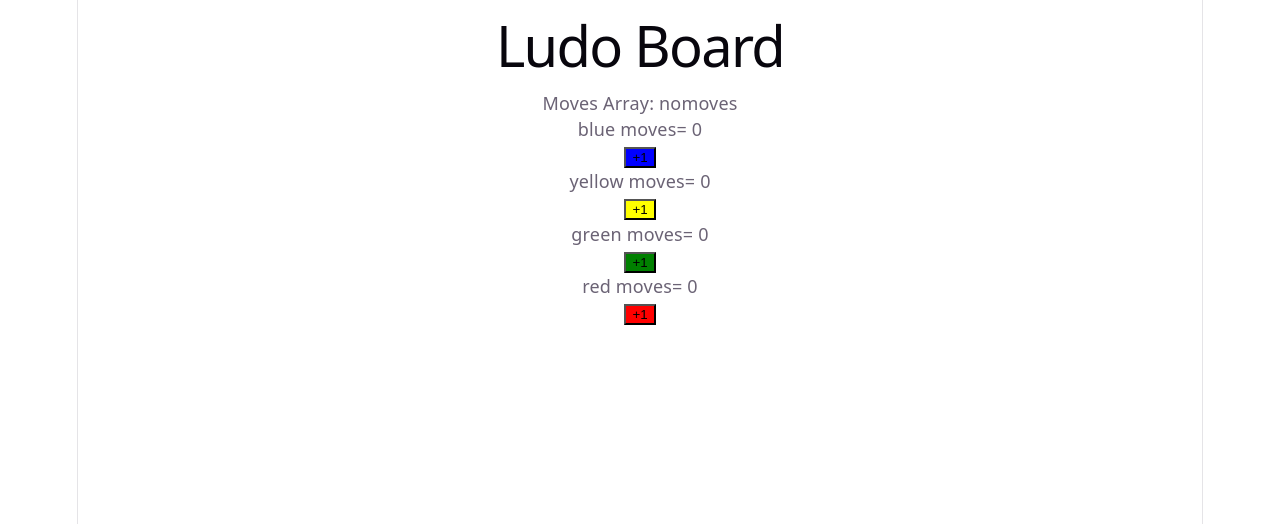
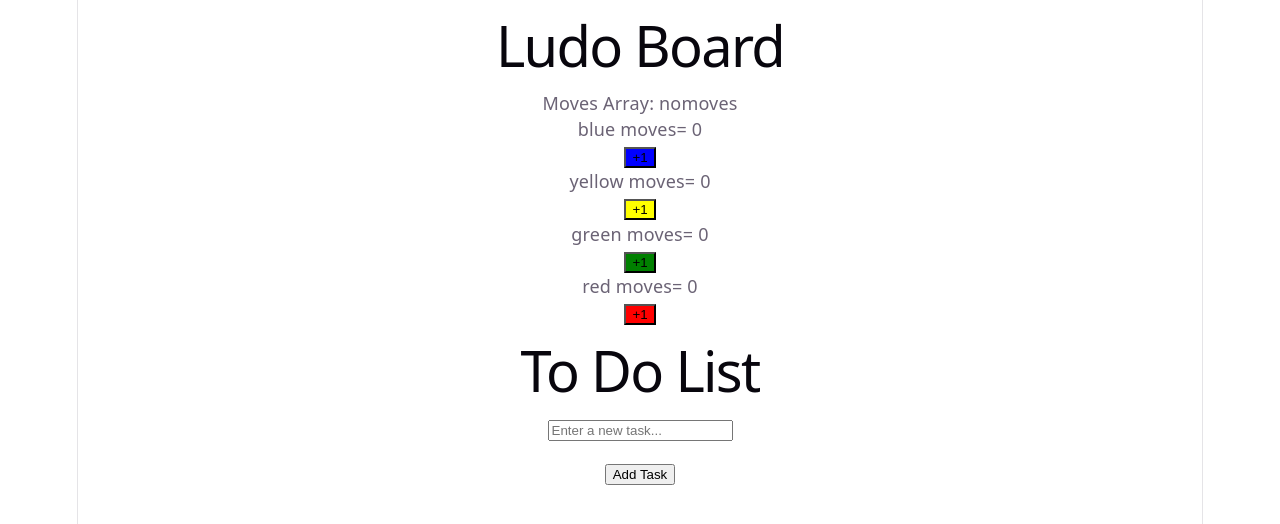
Before and after one commit to Harshit-Webworld1515/react-foundation, a React (Vite) app in the folder REACT-STATE-CLASS2/: page / in a window 1280 px wide. Shown: the top 524 px of the page. Built offline with nearby package versions, Linux system fonts and the light colour scheme.

Commit message:
feat: add ToDoList component and render it in App

```diff
--- a/REACT-STATE-CLASS2/src/App.jsx
+++ b/REACT-STATE-CLASS2/src/App.jsx
@@ -1,10 +1,12 @@
 import './App.css'
 import LudoBoard from './LudoBoard'
+import TodoList from './TodoList'
 function App() {
 
   return (
     <>
       <LudoBoard />
+      <TodoList />
     </>
   )
 }
```
